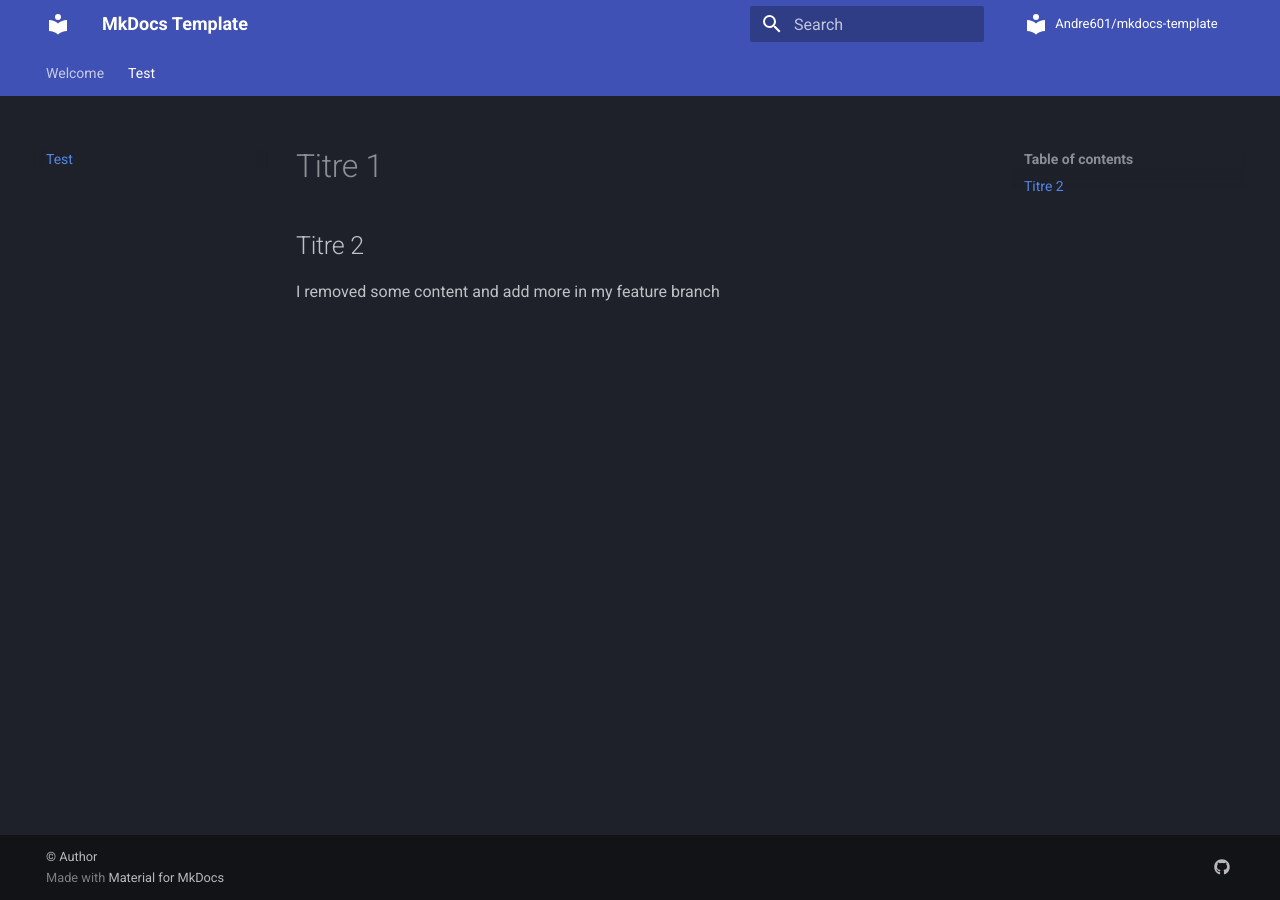
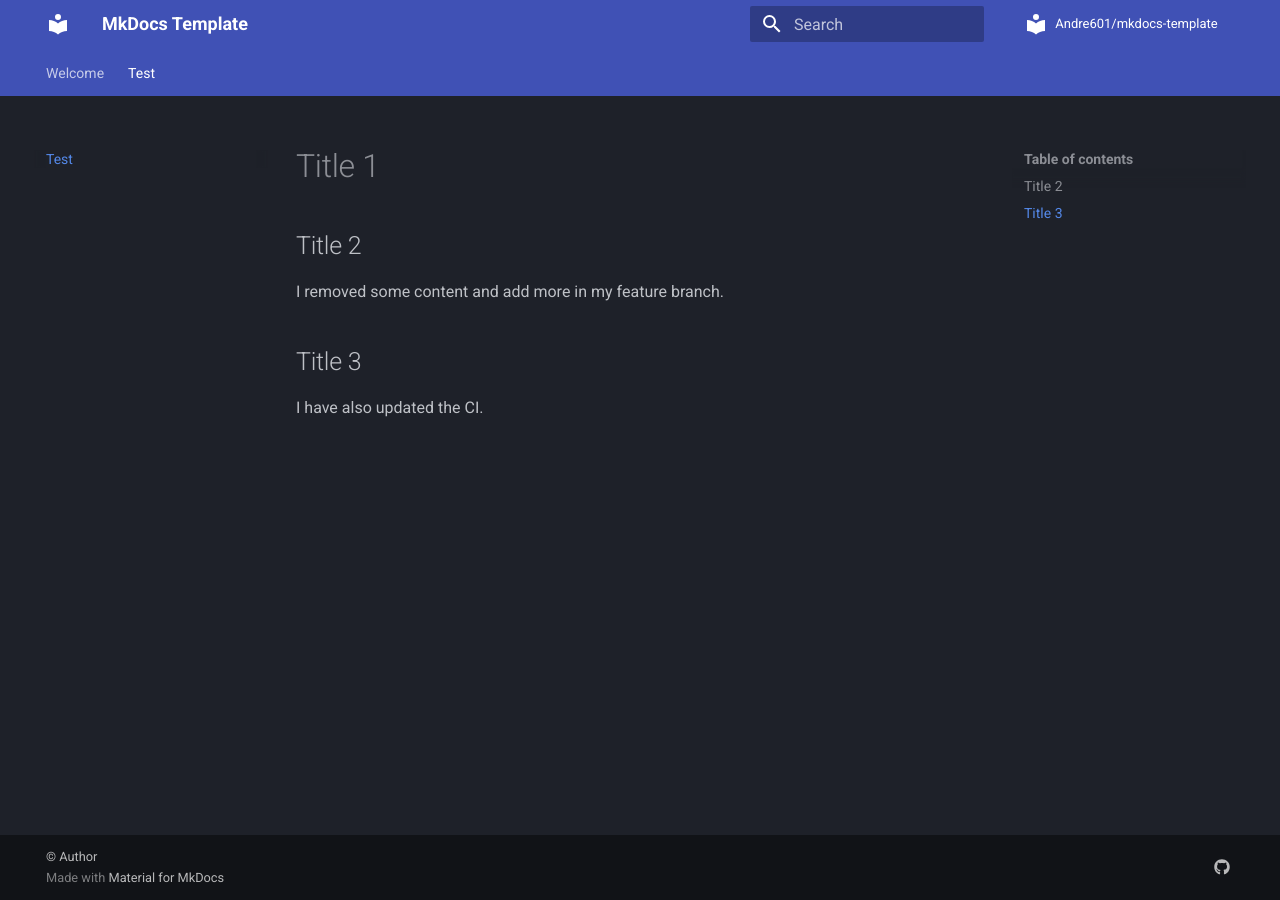
Before and after one commit to nschlewitz/mkdocs, an MkDocs documentation site: the page built from docs/toto.md, in a window 1280 px wide. Built offline with MkDocs 1.6.1 and Material for MkDocs 9.7.7, drawn with Linux system fonts in a browser that asks for light colours; comment, search, counter and statistics services are not loaded.

Commit message:
feat(): update doc
Signed-off-by: nicolas schlewitz <nicolas.schlewitz@orange.com>

```diff
--- a/docs/toto.md
+++ b/docs/toto.md
@@ -1,5 +1,9 @@
-# Titre 1
+# Title 1
 
-## Titre 2
+## Title 2
 
-I removed some content and add more in my feature branch
+I removed some content and add more in my feature branch.
+
+## Title 3
+
+I have also updated the CI.
```
